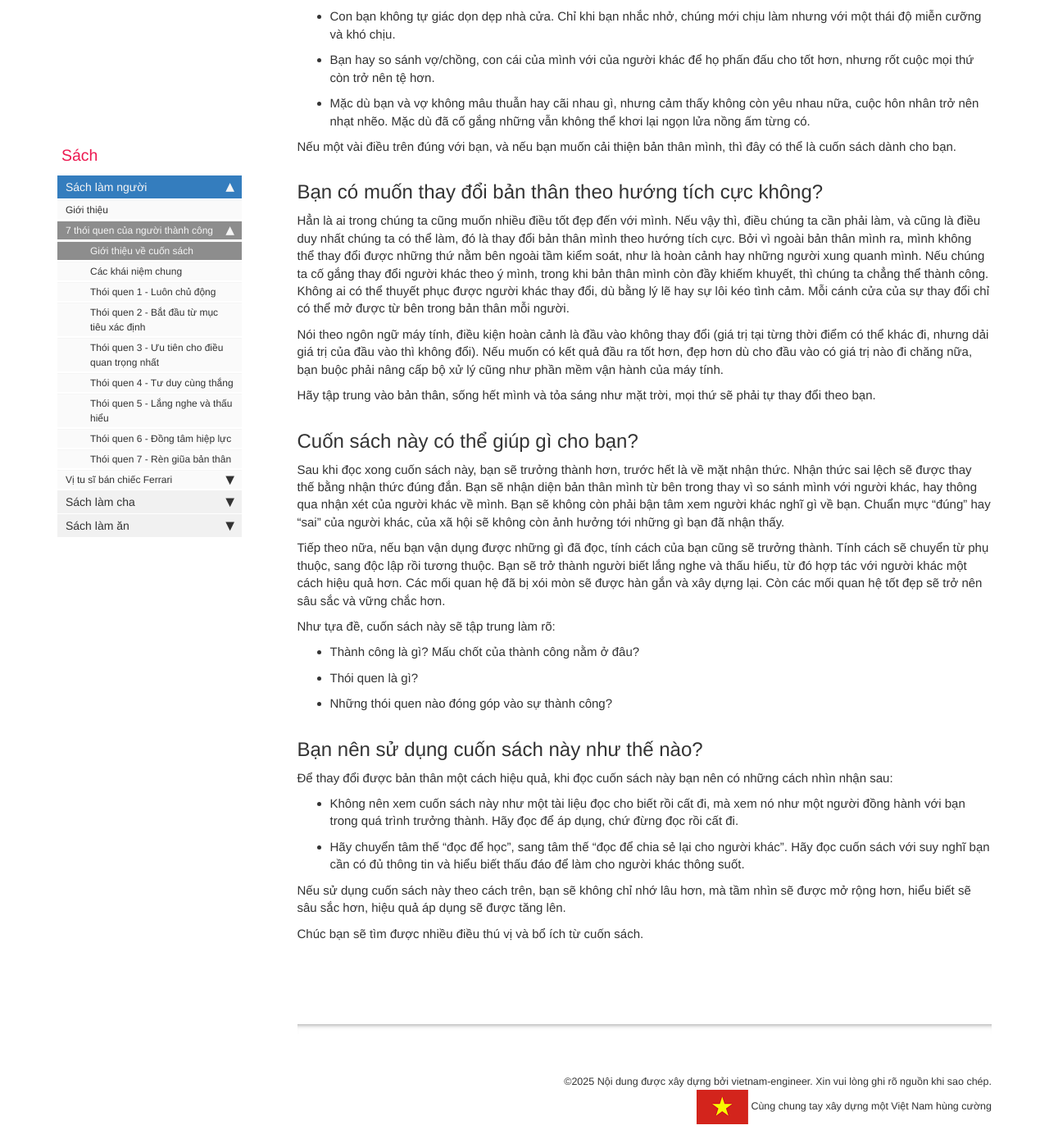
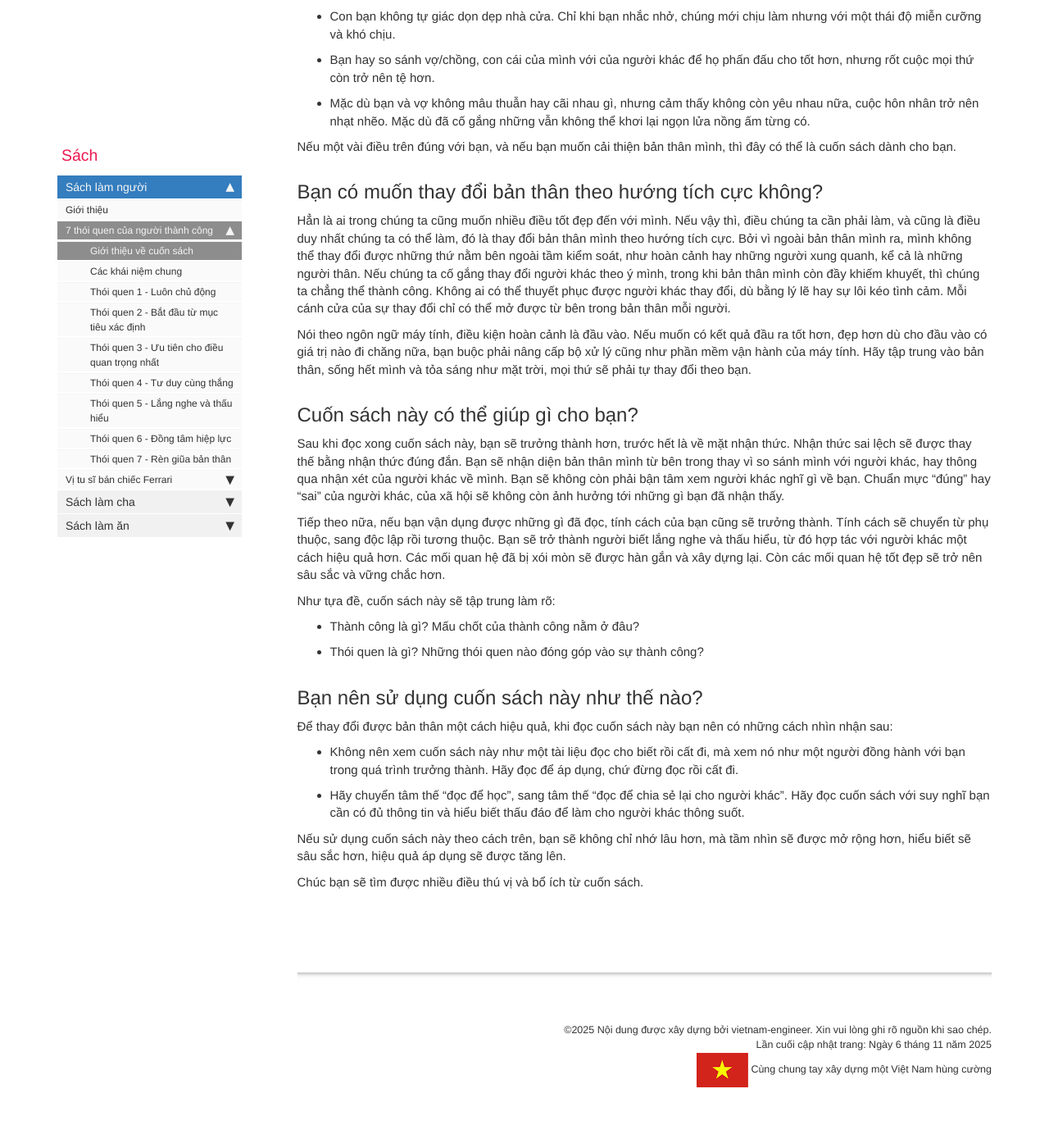
Before and after one commit to vietnam-engineer/vietnam-engineer.github.io, a Jekyll site: the page built from pages/thu_gian/sach/bay_thoi_quen/gioi_thieu.md, in a window 1280 px wide and 1400 px high, scrolled down 1615 px. Shown: the whole window at 82% size. Built offline with Jekyll 4.4.1, drawn with Linux system fonts in a browser that asks for light colours; comment, search, counter and statistics services are not loaded.

Commit message:
Update: hieu chinh bay_thoi_quen/gioi_thieu.md

```diff
--- a/pages/thu_gian/sach/bay_thoi_quen/gioi_thieu.md
+++ b/pages/thu_gian/sach/bay_thoi_quen/gioi_thieu.md
@@ -1,5 +1,6 @@
 ---
 title: Giới thiệu về cuốn sách
+last_updated: Ngày 6 tháng 11 năm 2025
 sidebar: sach_sidebar
 summary: "Liệu cuốn sách này có phù hợp với bạn không? Bạn có thể thu nhận được những điều gì sau khi đọc nó? Bạn nên sử dụng cuốn sách này như thế nào cho hiệu quả?"
 permalink: bay_thoi_quen_cua_nguoi_thanh_cong_gioi_thieu.html
@@ -37,11 +38,9 @@ Nếu một vài điều trên đúng với bạn, và nếu bạn muốn cải
 
 ## Bạn có muốn thay đổi bản thân theo hướng tích cực không?
 
-Hẳn là ai trong chúng ta cũng muốn nhiều điều tốt đẹp đến với mình. Nếu vậy thì, điều chúng ta cần phải làm, và cũng là điều duy nhất chúng ta có thể làm, đó là thay đổi bản thân mình theo hướng tích cực. Bởi vì ngoài bản thân mình ra, mình không thể thay đổi được những thứ nằm bên ngoài tầm kiểm soát, như là hoàn cảnh hay những người xung quanh mình. Nếu chúng ta cố gắng thay đổi người khác theo ý mình, trong khi bản thân mình còn đầy khiếm khuyết, thì chúng ta chẳng thể thành công. Không ai có thể thuyết phục được người khác thay đổi, dù bằng lý lẽ hay sự lôi kéo tình cảm. Mỗi cánh cửa của sự thay đổi chỉ có thể mở được từ bên trong bản thân mỗi người.
+Hẳn là ai trong chúng ta cũng muốn nhiều điều tốt đẹp đến với mình. Nếu vậy thì, điều chúng ta cần phải làm, và cũng là điều duy nhất chúng ta có thể làm, đó là thay đổi bản thân mình theo hướng tích cực. Bởi vì ngoài bản thân mình ra, mình không thể thay đổi được những thứ nằm bên ngoài tầm kiểm soát, như hoàn cảnh hay những người xung quanh, kể cả là những người thân. Nếu chúng ta cố gắng thay đổi người khác theo ý mình, trong khi bản thân mình còn đầy khiếm khuyết, thì chúng ta chẳng thể thành công. Không ai có thể thuyết phục được người khác thay đổi, dù bằng lý lẽ hay sự lôi kéo tình cảm. Mỗi cánh cửa của sự thay đổi chỉ có thể mở được từ bên trong bản thân mỗi người.
 
-Nói theo ngôn ngữ máy tính, điều kiện hoàn cảnh là đầu vào không thay đổi (giá trị tại từng thời điểm có thể khác đi, nhưng dải giá trị của đầu vào thì không đổi). Nếu muốn có kết quả đầu ra tốt hơn, đẹp hơn dù cho đầu vào có giá trị nào đi chăng nữa, bạn buộc phải nâng cấp bộ xử lý cũng như phần mềm vận hành của máy tính.
-
-Hãy tập trung vào bản thân, sống hết mình và tỏa sáng như mặt trời, mọi thứ sẽ phải tự thay đổi theo bạn.
+Nói theo ngôn ngữ máy tính, điều kiện hoàn cảnh là đầu vào. Nếu muốn có kết quả đầu ra tốt hơn, đẹp hơn dù cho đầu vào có giá trị nào đi chăng nữa, bạn buộc phải nâng cấp bộ xử lý cũng như phần mềm vận hành của máy tính. Hãy tập trung vào bản thân, sống hết mình và tỏa sáng như mặt trời, mọi thứ sẽ phải tự thay đổi theo bạn.
 
 
 ## Cuốn sách này có thể giúp gì cho bạn?
@@ -52,8 +51,7 @@ Tiếp theo nữa, nếu bạn vận dụng được những gì đã đọc, t
 
 Như tựa đề, cuốn sách này sẽ tập trung làm rõ:
 - Thành công là gì? Mấu chốt của thành công nằm ở đâu?
-- Thói quen là gì?
-- Những thói quen nào đóng góp vào sự thành công?
+- Thói quen là gì? Những thói quen nào đóng góp vào sự thành công?
 
 
 ## Bạn nên sử dụng cuốn sách này như thế nào?
```
